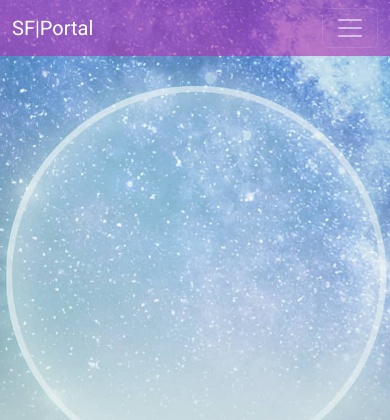
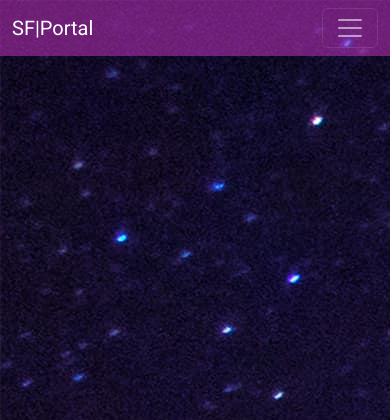
Before and after one commit to AndypSheridan/sci-fi-portal, a Django app: page / in a window 390 px wide. Shown: the top 420 px of the page. Run offline with Django 3.2, Linux system fonts and the light colour scheme; some libraries are stand-ins or nearby versions.

Commit message:
Change bg image for small devices

```diff
--- a/static/css/style.css
+++ b/static/css/style.css
@@ -509,14 +509,21 @@ form input {
 
 @media only screen and (max-width: 768px) {
 
-    #stars-bg-image:after{
+    body:after{
 
-        content: url(http://www.therevrepublic.com/wp-content/uploads/2017/09/body2-min.jpg);
+        content: url('/static/images/sf-portal-stars-min.jpg');
+
         position: fixed;
+
         height: 100vh;
+
         right: 0;
+
         top: 0;
+
         left: 0;
+
         z-index: -1;
+
         }
-}
+    }
```
